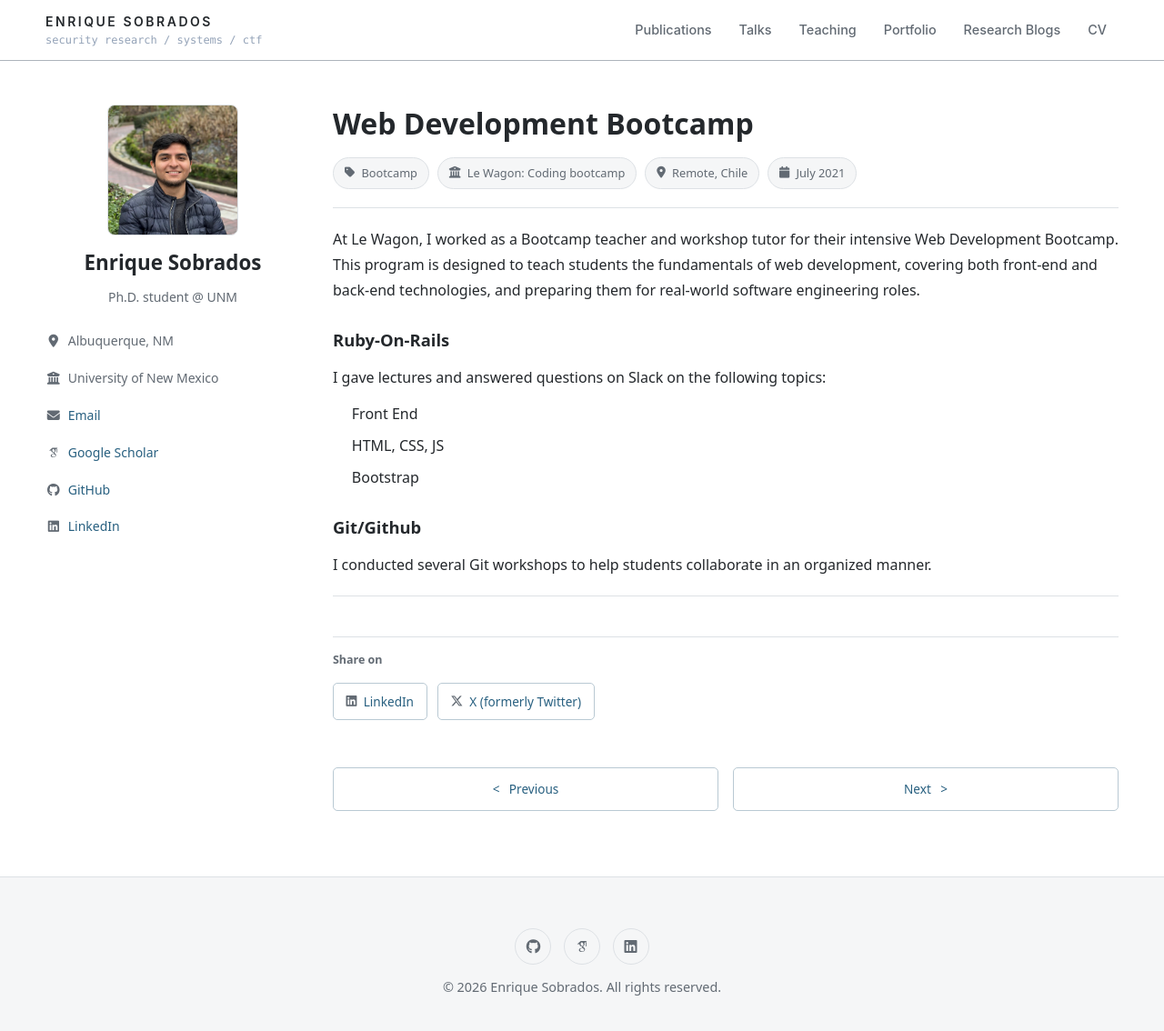
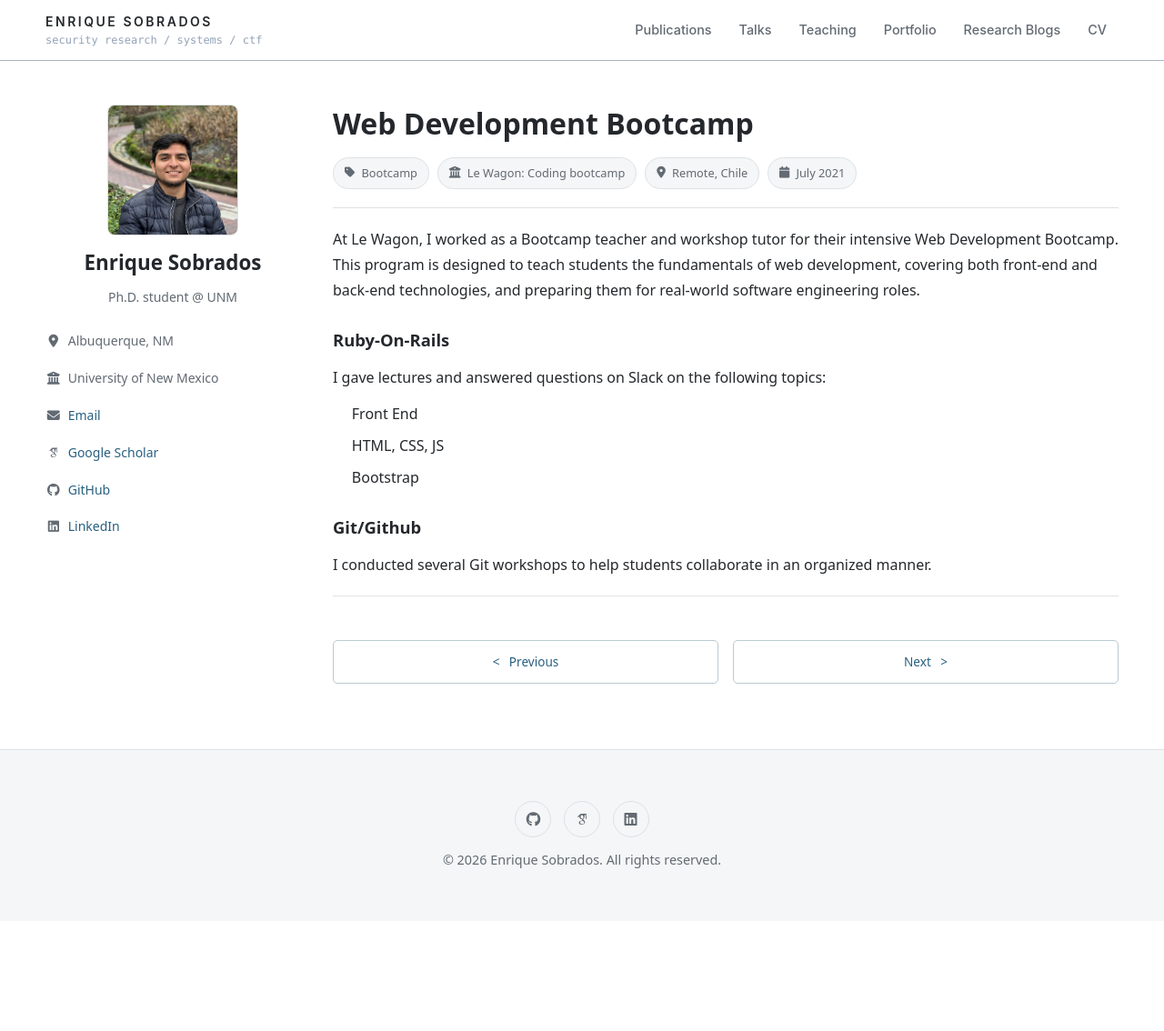
Before and after one commit to Enrique720/enrique720.github.io, a Jekyll site: the page built from _teaching/2021-lewagon.md, in a window 1280 px wide and 1153 px high. Shown: the top 1134 px of the window at 91% size. Built offline with Jekyll 4.4.1, drawn with Linux system fonts in a browser that asks for light colours; nearby versions of some CDN libraries; some web fonts are replaced; some of the changed lines change nothing that is shown.

Commit message:
Remove social sharing component from all pages

```diff
--- a/_config.yml
+++ b/_config.yml
@@ -238,7 +238,7 @@
       author_profile: true
       read_time: true
       comments: true
-      share: true
+      share: false
       related: true
   # _pages
   - scope:
@@ -254,7 +254,7 @@
     values:
       layout: single
       author_profile: true
-      share: true
+      share: false
       comments: true
   # _publications
   - scope:
@@ -263,7 +263,7 @@
     values:
       layout: single
       author_profile: true
-      share: true
+      share: false
       comments: true
   # _portfolio
   - scope:
@@ -272,7 +272,7 @@
     values:
       layout: single
       author_profile: true
-      share: true
+      share: false
       comment: true
   # _talks
   - scope:
@@ -281,7 +281,7 @@
     values:
       layout: talk
       author_profile: true
-      share: true
+      share: false
 
 
 # Sass/SCSS
--- a/_includes/social-share.html
+++ /dev/null
@@ -1,13 +0,0 @@
-{% include base_path %}
-
-<section class="page__share">
-  <h4 class="page__share-title">{{ site.data.ui-text[site.locale].share_on_label | default: "Share on" }}</h4>
-
-  <!-- a href="https://bsky.app/intent/compose?text={{ base_path }}{{ page.url }}" class="btn btn--bluesky" title="{{ site.data.ui-text[site.locale].share_on_label | default: 'Share on' }} Bluesky"><i class="fab fa-bluesky" aria-hidden="true"></i><span> Bluesky</span></a -->
-
-  <!-- a href="https://www.facebook.com/sharer/sharer.php?u={{ base_path }}{{ page.url }}" class="btn btn--facebook" title="{{ site.data.ui-text[site.locale].share_on_label | default: 'Share on' }} Facebook"><i class="fab fa-facebook" aria-hidden="true"></i><span> Facebook</span></a -->
-
-  <a href="https://www.linkedin.com/shareArticle?mini=true&url={{ base_path }}{{ page.url }}" class="btn btn--linkedin" title="{{ site.data.ui-text[site.locale].share_on_label | default: 'Share on' }} LinkedIn"><i class="fab fa-linkedin" aria-hidden="true"></i><span> LinkedIn</span></a>
-
-  <a href="https://x.com/intent/post?text={{ base_path }}{{ page.url }}" class="btn btn--x" title="{{ site.data.ui-text[site.locale].share_on_label | default: 'Share on' }} X"><i class="fa-brands fa-x-twitter" aria-hidden="true"></i><span> X (formerly Twitter)</span></a>
-</section>
--- a/_layouts/single.html
+++ b/_layouts/single.html
@@ -135,8 +135,6 @@
         {% include page__taxonomy.html %}
       </footer>
 
-      {% if page.share or page.collection == 'publications' or page.id %}{% include social-share.html %}{% endif %}
-
       {% include post_pagination.html %}
     </div>
 
```
